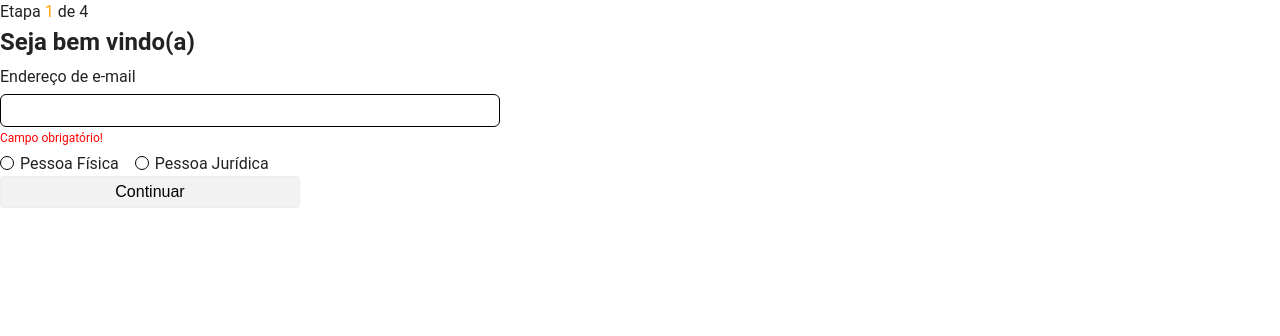
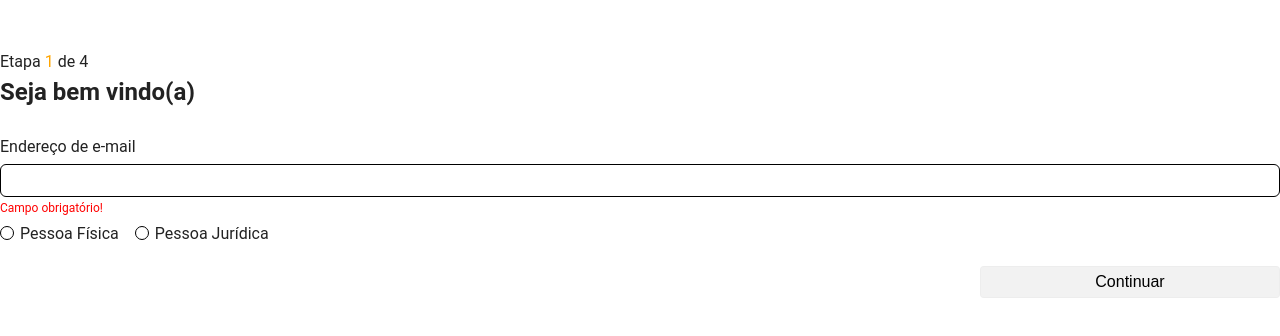
Before and after one commit to mayconliborio/mb-web, a Vue app in the folder frontend/: page / in a window 1280 px wide. Shown: the top 336 px of the page. Built offline with nearby package versions, Linux system fonts and the light colour scheme.

Commit message:
fix(FormPage): Adjusting rule for form control buttons

```diff
--- a/frontend/src/pages/CreateUser/FormPage.vue
+++ b/frontend/src/pages/CreateUser/FormPage.vue
@@ -1,6 +1,6 @@
 <template>
   <div class="page">
-    <div class="page__header">
+    <header class="page__header">
       <div class="stepper">
         <div
           v-for="(step, index) in stepHeaders"
@@ -14,7 +14,7 @@
           <h2>{{ step }}</h2>
         </div>
       </div>
-    </div>
+    </header>
 
     <section class="page__content">
       <form>
@@ -46,18 +46,18 @@
       </form>
     </section>
 
-    <div class="page__footer">
+    <footer class="page__footer" :class="{ 'solo-button': isFirstStep }">
       <DefaultButton v-if="!isFirstStep" type="cancel" @click="backToPrevStep">
         Voltar
       </DefaultButton>
       <DefaultButton
         type="primary"
-        :disabled="!hasSelectedPessoa || errors.length > 0"
+        :disabled="(!hasSelectedPessoa && isFirstStep) || errors.length > 0"
         @click="isLastStep ? submitForm() : goToNextStep()"
       >
         {{ isLastStep ? 'Cadastrar' : 'Continuar' }}
       </DefaultButton>
-    </div>
+    </footer>
   </div>
 </template>
 
@@ -114,6 +114,7 @@ const isLastStep = computed(() => {
 
 function backToPrevStep() {
   if (!isFirstStep.value && hasSelectedPessoa.value) {
+    errors.value = [];
     currentStepIndex.value -= 1;
   }
 }
@@ -203,7 +204,7 @@ function errorManager(error) {
 
   //se o id ja foi cadastrado, substituimos a mensagem de erro
   if (errorIndex >= 0 && hasNewError) {
-    errors[errorIndex].message = error.message;
+    errors.value[errorIndex].message = error.message;
   }
 
   //se não existe uma mensagem de erro mas temos um erro anterior do mesmo ID, removemos ele
@@ -214,7 +215,24 @@ function errorManager(error) {
 </script>
 
 <style scoped>
+.solo-button {
+  display: flex;
+  flex-direction: column;
+  align-items: end;
+}
 .page {
-  max-width: 500px;
+  margin: 50px 0 0 0;
+  min-width: 300px;
+  display: flex;
+  flex-direction: column;
+  justify-content: center;
+}
+.page__footer {
+  display: flex;
+  justify-content: space-between;
+}
+.page__footer,
+.page__content {
+  margin-top: 20px;
 }
 </style>
```
